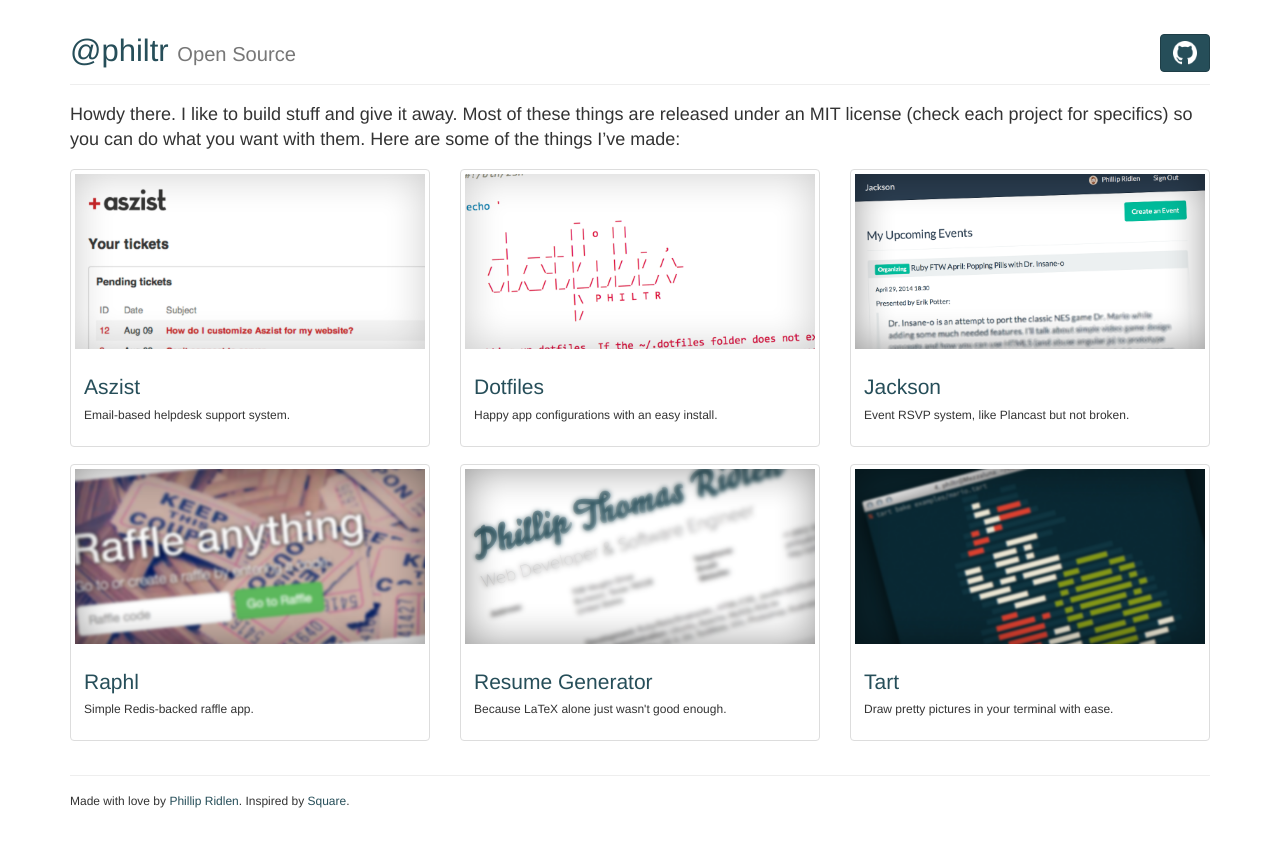
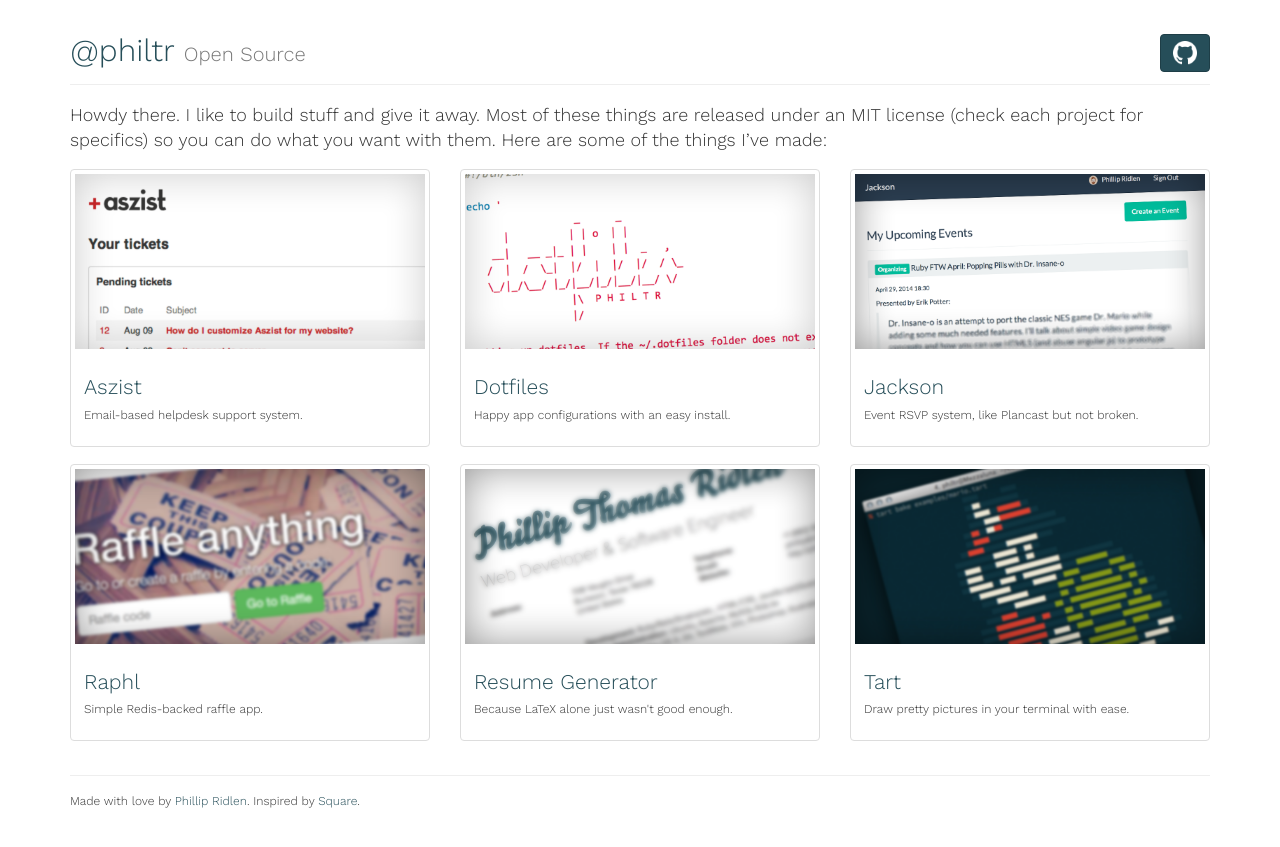
Before and after one commit to philtr/philtr.github.com, a Jekyll site: the page built from index.md, in a window 1280 px wide. Shown: the top 847 px of the page. Built offline with Jekyll 4.4.1, drawn with Linux system fonts in a browser that asks for light colours.

Commit message:
Update default.html

```diff
--- a/_layouts/default.html
+++ b/_layouts/default.html
@@ -3,7 +3,8 @@
   <head>
     <title>@philtr | Open Source Projects by Phillip Ridlen</title>
     <meta name="viewport" content="width=device-width, initial-scale=1.0">
-    <link href="/css/application.css?{{ site.version }}" rel="stylesheet" media="screen">
+    <link href="https://fonts.googleapis.com/css?family=Work+Sans:300,700" rel="stylesheet" media="screen,print">
+    <link href="/css/application.css?{{ site.version }}" rel="stylesheet" media="screen,print">
   </head>
   <body>
     <div class="container">
```
